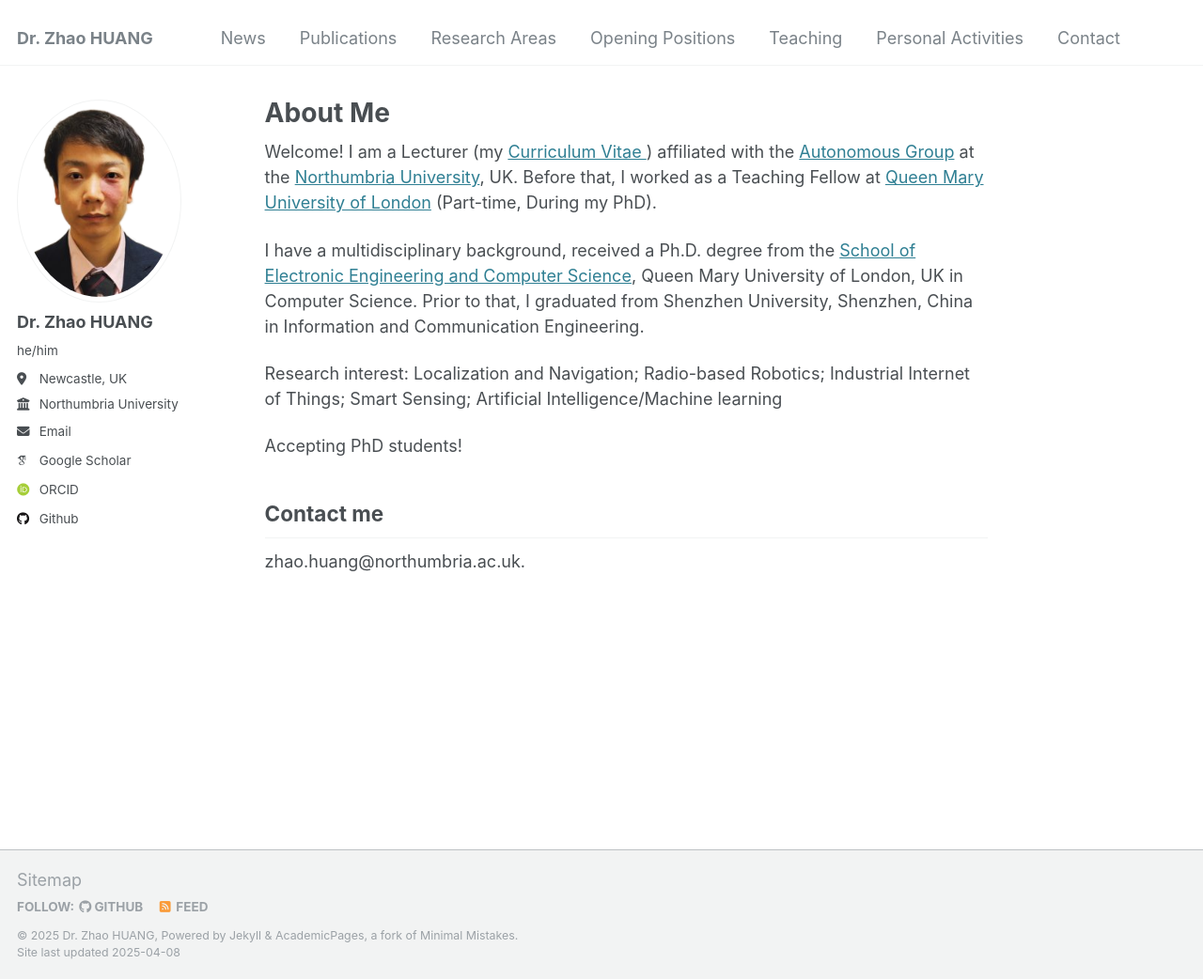
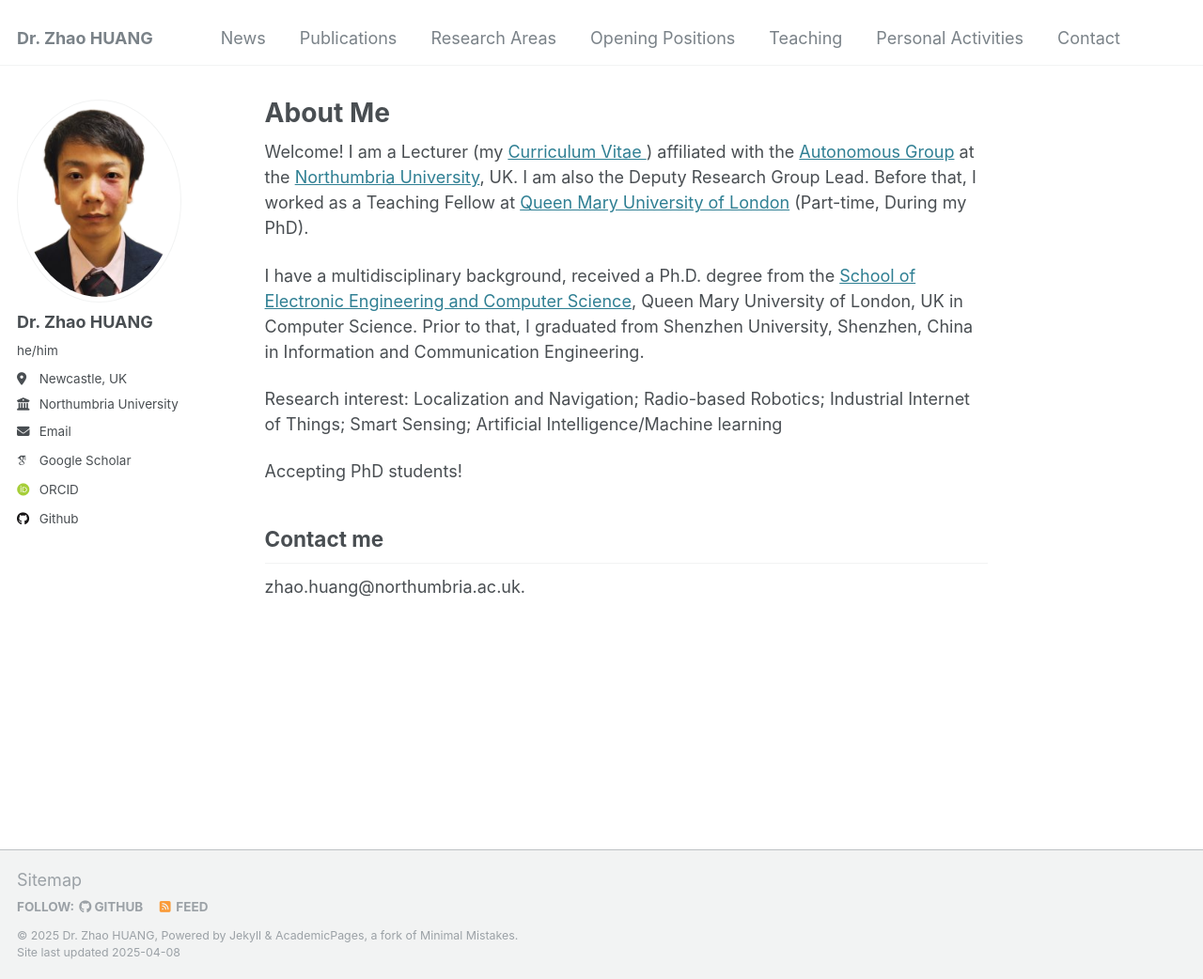
Before and after one commit to ZZ2020zz/ZZ2020zz.github.io, a Jekyll site: the page built from _pages/about.md, in a window 1280 px wide and 1042 px high. Shown: the whole window at 94% size. Built offline with Jekyll 4.4.1, drawn with Linux system fonts in a browser that asks for light colours; some web fonts are replaced.

Commit message:
Update about.md

```diff
--- a/_pages/about.md
+++ b/_pages/about.md
@@ -8,7 +8,7 @@ redirect_from:
 ---
 
 Welcome!
-I am a Lecturer (my <a href="https://zz2020zz.github.io/files/ZhaoCV.pdf"> Curriculum Vitae </a>) affiliated with the <a herf="https://www.northumbria.ac.uk/about-us/academic-departments/computer-and-information-sciences/research/autonomous-systems/">Autonomous Group</a> at the <a herf="https://www.northumbria.ac.uk/">Northumbria University</a>, UK. Before that, I worked as a Teaching Fellow at <a herf="https://www.qmul.ac.uk/">Queen Mary University of London</a> (Part-time, During my PhD).
+I am a Lecturer (my <a href="https://zz2020zz.github.io/files/ZhaoCV.pdf"> Curriculum Vitae </a>) affiliated with the <a herf="https://www.northumbria.ac.uk/about-us/academic-departments/computer-and-information-sciences/research/autonomous-systems/">Autonomous Group</a> at the <a herf="https://www.northumbria.ac.uk/">Northumbria University</a>, UK. I am also the Deputy Research Group Lead. Before that, I worked as a Teaching Fellow at <a herf="https://www.qmul.ac.uk/">Queen Mary University of London</a> (Part-time, During my PhD).
 
 I have a multidisciplinary background, received a Ph.D. degree from the <a href="https://www.qmul.ac.uk/eecs/">School of Electronic Engineering and Computer Science</a>, Queen Mary University of London, UK in Computer Science. Prior to that, I graduated from Shenzhen University, Shenzhen, China in Information and Communication Engineering.
 
```
